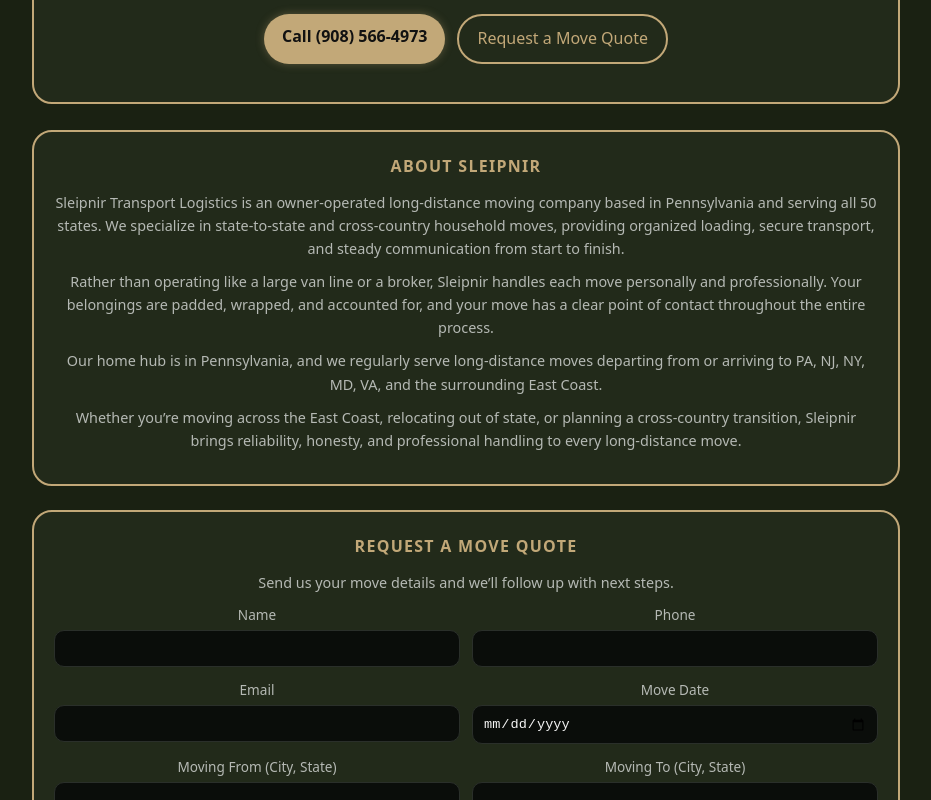
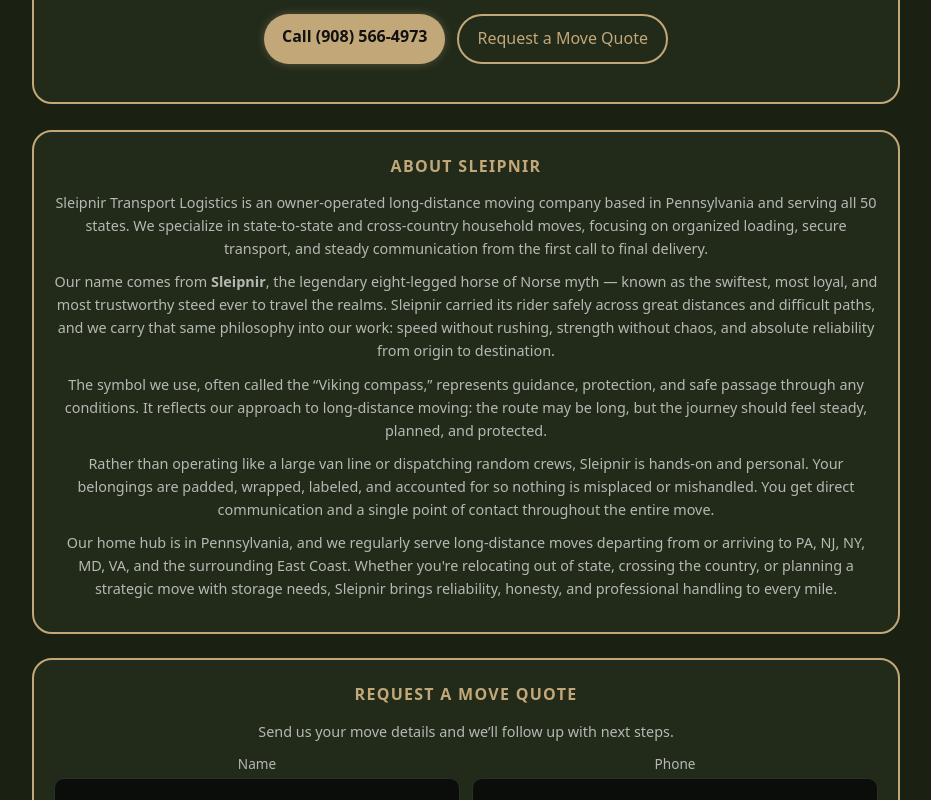
Before and after one commit to sleipnirtransport/sleipnir-transport, a plain HTML site: page index.html in a window 1280 px wide. Shown: the part 414-1214 px from the top of the page, without its empty margins (174-1105 px from the left). Drawn offline with Linux system fonts and the light colour scheme.

Commit message:
Update index.html

```diff
--- a/index.html
+++ b/index.html
@@ -366,21 +366,31 @@
 
 
 <!-- ABOUT -->
-  <section class="section">
+ <section class="section">
   <h2>About Sleipnir</h2>
+
   <p>
-    Sleipnir Transport Logistics is an owner-operated long-distance moving company based in Pennsylvania and serving all 50 states. We specialize in state-to-state and cross-country household moves, providing organized loading, secure transport, and steady communication from start to finish.
+    Sleipnir Transport Logistics is an owner-operated long-distance moving company based in Pennsylvania and serving all 50 states. We specialize in state-to-state and cross-country household moves, focusing on organized loading, secure transport, and steady communication from the first call to final delivery.
   </p>
+
   <p>
-    Rather than operating like a large van line or a broker, Sleipnir handles each move personally and professionally. Your belongings are padded, wrapped, and accounted for, and your move has a clear point of contact throughout the entire process.
+    Our name comes from <strong>Sleipnir</strong>, the legendary eight-legged horse of Norse myth — known as the swiftest, most loyal, and most trustworthy steed ever to travel the realms. Sleipnir carried its rider safely across great distances and difficult paths, and we carry that same philosophy into our work: speed without rushing, strength without chaos, and absolute reliability from origin to destination.
   </p>
+
   <p>
-    Our home hub is in Pennsylvania, and we regularly serve long-distance moves departing from or arriving to PA, NJ, NY, MD, VA, and the surrounding East Coast.
+    The symbol we use, often called the “Viking compass,” represents guidance, protection, and safe passage through any conditions. It reflects our approach to long-distance moving: the route may be long, but the journey should feel steady, planned, and protected.
   </p>
+
   <p>
-    Whether you’re moving across the East Coast, relocating out of state, or planning a cross-country transition, Sleipnir brings reliability, honesty, and professional handling to every long-distance move.
+    Rather than operating like a large van line or dispatching random crews, Sleipnir is hands-on and personal. Your belongings are padded, wrapped, labeled, and accounted for so nothing is misplaced or mishandled. You get direct communication and a single point of contact throughout the entire move.
   </p>
+
+  <p>
+    Our home hub is in Pennsylvania, and we regularly serve long-distance moves departing from or arriving to PA, NJ, NY, MD, VA, and the surrounding East Coast. Whether you're relocating out of state, crossing the country, or planning a strategic move with storage needs, Sleipnir brings reliability, honesty, and professional handling to every mile.
+  </p>
+
 </section>
+
 
 
     <!-- QUOTE FORM -->
```
